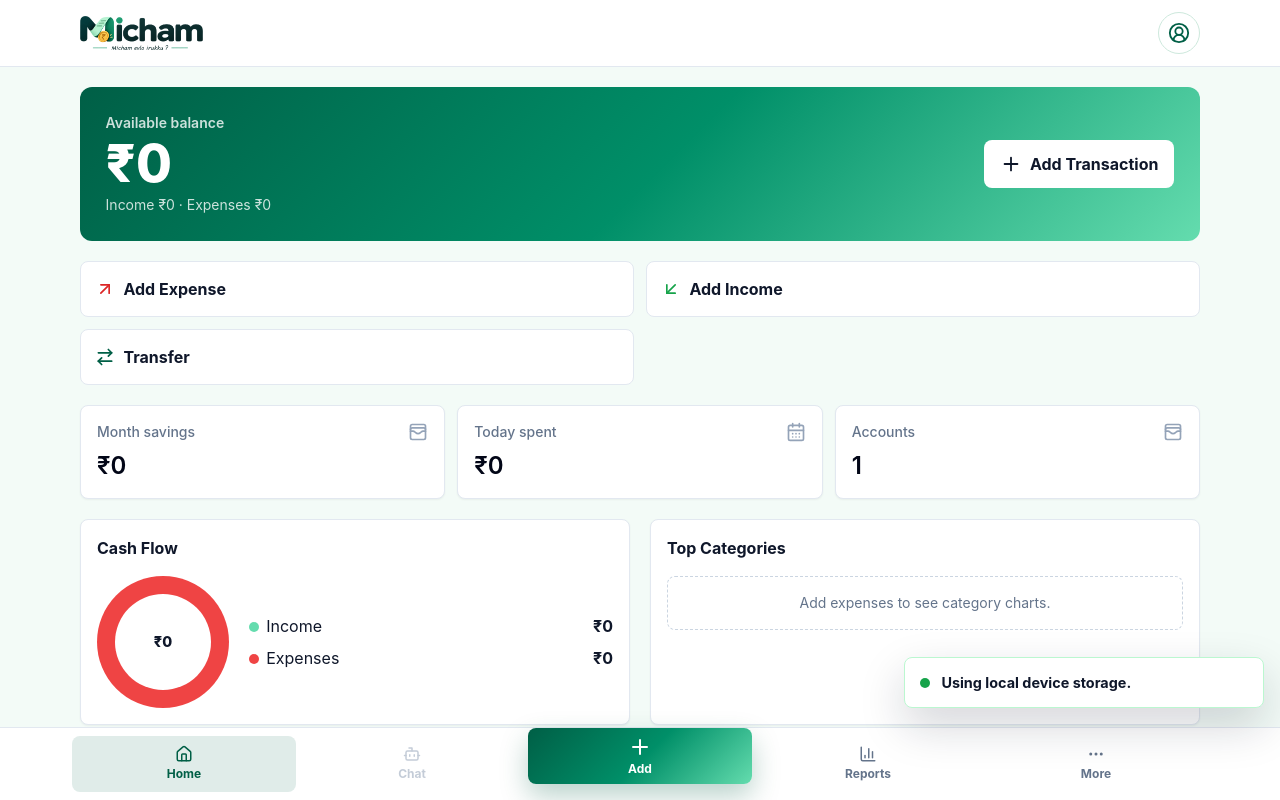
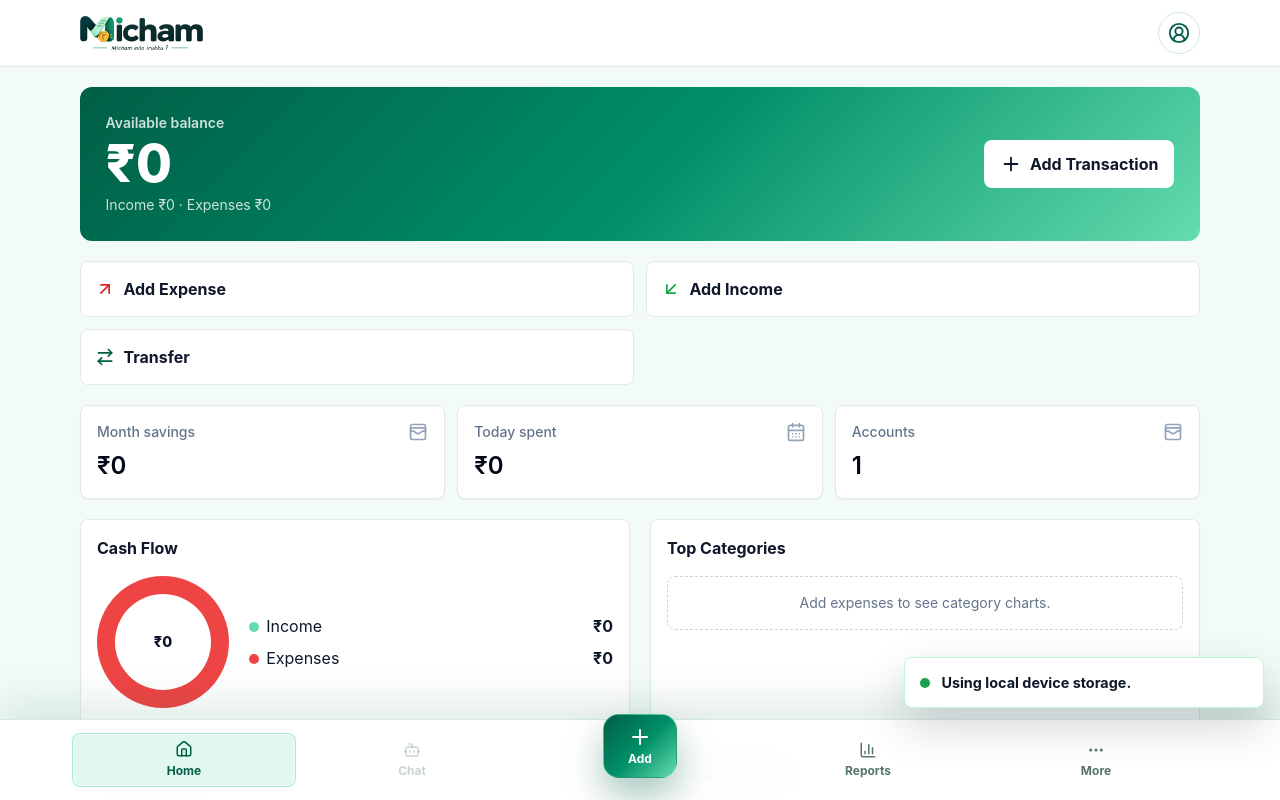
Before and after one commit to SK-JD/Micham, a React (Vite) app: page / in a window 1280 px wide. Both pictures are taken after a click on the button "Use Locally". Shown: the top 800 px of the page. Built offline with nearby package versions, Linux system fonts and the light colour scheme.

Commit message:
Polish bottom navigation and dark wordmark

```diff
--- a/src/main.tsx
+++ b/src/main.tsx
@@ -51,6 +51,7 @@ import "./styles/index.css";
 
 const defaultAppLogoUrl = new URL("../Logos/Micham_app_logo.svg", import.meta.url).href;
 const defaultWordmarkUrl = new URL("../Logos/Micham_bottom_wordmark_tagline.svg", import.meta.url).href;
+const defaultDarkWordmarkUrl = new URL("../Logos/Micham_bottom_wordmark_tagline_dark.svg", import.meta.url).href;
 
 type View = "dashboard" | "daily" | "add" | "monthly" | "calendar" | "people" | "manage" | "settings" | "admin" | "ai";
 type SessionRole = "guest" | "user" | "admin";
@@ -447,9 +448,9 @@ function App() {
           {view === "ai" && <AiChatView snapshot={snapshot} currency={currency} notify={notify} />}
         </main>
 
-        <nav className="sticky bottom-0 z-20 border-t border-slate-200 bg-white">
+        <nav className="bottom-nav sticky bottom-0 z-20">
           {moreOpen ? (
-            <div className="mx-auto grid max-w-6xl grid-cols-2 gap-2 border-b border-slate-100 px-4 py-3 sm:grid-cols-4">
+            <div className="bottom-nav-menu mx-auto grid max-w-6xl grid-cols-2 gap-2 px-4 py-3 sm:grid-cols-5">
               <MoreButton icon={<CalendarDays size={18} />} label="Daily" onClick={() => { setView("daily"); setMoreOpen(false); }} />
               <MoreButton icon={<CalendarDays size={18} />} label="Calendar" onClick={() => { setView("calendar"); setMoreOpen(false); }} />
               <MoreButton icon={<Users size={18} />} label="Friends" onClick={() => { setView("people"); setMoreOpen(false); }} />
@@ -457,7 +458,7 @@ function App() {
               <MoreButton icon={<Settings size={18} />} label="Settings" onClick={() => { setView("settings"); setMoreOpen(false); }} />
             </div>
           ) : null}
-          <div className="mx-auto grid max-w-6xl grid-cols-5 gap-1 px-2 py-2 text-xs">
+          <div className="bottom-nav-main mx-auto grid max-w-6xl grid-cols-5 gap-1 px-2 py-2 text-xs">
             <NavButton icon={<Home size={18} />} label="Home" active={view === "dashboard"} onClick={() => { setView("dashboard"); setMoreOpen(false); }} />
             <NavButton icon={<Bot size={18} />} label="Chat" active={view === "ai"} disabled={!snapshot.config.aiEnabled} onClick={() => { if (snapshot.config.aiEnabled) { setView("ai"); setMoreOpen(false); } }} />
             <button className={`add-nav-button ${view === "add" ? "add-nav-button-active" : ""}`} onClick={() => { setView("add"); setMoreOpen(false); }}>
@@ -465,7 +466,7 @@ function App() {
               <span>Add</span>
             </button>
             <NavButton icon={<BarChart3 size={18} />} label="Reports" active={view === "monthly"} onClick={() => { setView("monthly"); setMoreOpen(false); }} />
-            <NavButton icon={<MoreHorizontal size={18} />} label="More" active={moreOpen || ["calendar", "people", "manage", "settings", "ai"].includes(view)} onClick={() => setMoreOpen((value) => !value)} />
+            <NavButton icon={<MoreHorizontal size={18} />} label="More" active={moreOpen || ["daily", "calendar", "people", "manage", "settings"].includes(view)} onClick={() => setMoreOpen((value) => !value)} />
           </div>
         </nav>
       </div>
@@ -487,9 +488,11 @@ function Logo({ config }: { config: AppConfig }) {
 }
 
 function Wordmark({ config }: { config: AppConfig }) {
+  const wordmarkUrl = config.themeMode === "dark" ? defaultDarkWordmarkUrl : defaultWordmarkUrl;
+
   return (
     <div className="wordmark-wrap">
-      <img src={defaultWordmarkUrl} alt={`${config.appName} wordmark`} />
+      <img src={wordmarkUrl} alt={`${config.appName} wordmark`} />
       <span>{config.appName}</span>
       <small>{config.tagline}</small>
     </div>
--- a/src/styles/index.css
+++ b/src/styles/index.css
@@ -51,6 +51,13 @@ header {
 
 nav {
   padding-bottom: env(safe-area-inset-bottom);
+}
+
+.bottom-nav {
+  background: color-mix(in srgb, var(--panel) 92%, transparent);
+  border-top: 1px solid color-mix(in srgb, var(--border) 86%, transparent);
+  box-shadow: 0 -18px 42px rgb(0 95 70 / 0.12);
+  backdrop-filter: blur(18px);
 }
 
 button,
@@ -107,7 +114,7 @@ button:disabled {
 }
 
 :root[data-theme="dark"] .wordmark-wrap img {
-  filter: brightness(0) saturate(100%) invert(83%) sepia(24%) saturate(691%) hue-rotate(100deg) brightness(96%) contrast(93%) drop-shadow(0 0 10px rgb(100 220 174 / 0.2));
+  filter: drop-shadow(0 0 10px rgb(100 220 174 / 0.2));
   opacity: 0.98;
 }
 
@@ -213,21 +220,38 @@ button:disabled {
 }
 
 .nav-button {
-  color: #64748b;
+  background: transparent;
+  border: 1px solid transparent;
+  color: var(--muted);
   flex-direction: column;
-  gap: 0.2rem;
-  min-height: 52px;
-  padding: 0.35rem;
+  gap: 0.26rem;
+  min-height: 54px;
+  padding: 0.35rem 0.2rem;
+  width: 100%;
+}
+
+.nav-button svg,
+.add-nav-button svg,
+.more-button svg {
+  transition:
+    color 150ms ease,
+    transform 150ms ease;
 }
 
 .nav-button:disabled {
   background: transparent;
-  color: #94a3b8;
+  color: color-mix(in srgb, var(--muted) 58%, transparent);
 }
 
 .nav-button-active {
-  background: color-mix(in srgb, var(--brand) 12%, white);
+  background: color-mix(in srgb, var(--accent) 20%, white);
+  border-color: color-mix(in srgb, var(--accent) 45%, transparent);
   color: var(--brand);
+  box-shadow: inset 0 0 0 1px color-mix(in srgb, white 58%, transparent);
+}
+
+.nav-button-active svg {
+  transform: translateY(-1px);
 }
 
 :root[data-theme="dark"] .nav-button {
@@ -236,30 +260,52 @@ button:disabled {
 
 :root[data-theme="dark"] .nav-button-active {
   background: color-mix(in srgb, var(--accent) 18%, transparent);
+  border-color: color-mix(in srgb, var(--accent) 38%, transparent);
   color: var(--accent);
+  box-shadow: inset 0 0 0 1px rgb(100 220 174 / 0.08);
 }
 
 .add-nav-button {
   background: var(--brand-gradient);
+  border: 1px solid color-mix(in srgb, var(--accent) 35%, transparent);
+  border-radius: 16px;
   color: white;
   flex-direction: column;
-  gap: 0.15rem;
-  min-height: 56px;
-  transform: translateY(-8px);
-  box-shadow: 0 12px 28px color-mix(in srgb, var(--brand) 28%, transparent);
+  gap: 0.1rem;
+  justify-self: center;
+  min-height: 64px;
+  padding: 0.45rem 0.5rem;
+  transform: translateY(-14px);
+  width: min(74px, 100%);
+  box-shadow: 0 18px 36px color-mix(in srgb, var(--brand) 34%, transparent);
 }
 
 .add-nav-button-active {
-  background: linear-gradient(135deg, color-mix(in srgb, var(--brand) 84%, black), color-mix(in srgb, var(--accent) 84%, black));
+  background: linear-gradient(135deg, color-mix(in srgb, var(--brand) 88%, black), color-mix(in srgb, var(--accent) 82%, black));
+  box-shadow: 0 18px 38px color-mix(in srgb, var(--accent) 32%, transparent);
 }
 
 .more-button {
-  background: #f8fafc;
-  border: 1px solid #e2e8f0;
-  color: #0f172a;
+  background: color-mix(in srgb, var(--panel) 92%, transparent);
+  border: 1px solid var(--border);
+  color: var(--text);
   gap: 0.5rem;
   min-height: 44px;
   padding: 0.65rem 0.85rem;
+}
+
+.more-button:hover {
+  border-color: color-mix(in srgb, var(--accent) 60%, var(--border));
+  color: var(--brand);
+}
+
+.bottom-nav-menu {
+  background: color-mix(in srgb, var(--panel-muted) 70%, transparent);
+  border-bottom: 1px solid color-mix(in srgb, var(--border) 70%, transparent);
+}
+
+.bottom-nav-main {
+  align-items: center;
 }
 
 .home-hero {
@@ -1366,6 +1412,17 @@ button:disabled {
   box-shadow: 0 0 0 3px color-mix(in srgb, var(--accent) 16%, transparent);
 }
 
+:root[data-theme="dark"] .bottom-nav {
+  background: color-mix(in srgb, var(--panel) 88%, transparent);
+  border-color: color-mix(in srgb, var(--accent) 24%, var(--border));
+  box-shadow: 0 -18px 46px rgb(0 0 0 / 0.24);
+}
+
+:root[data-theme="dark"] .bottom-nav-menu {
+  background: color-mix(in srgb, var(--panel-muted) 78%, transparent);
+  border-color: color-mix(in srgb, var(--accent) 18%, var(--border));
+}
+
 @media (max-width: 640px) {
   .home-hero {
     align-items: stretch;
```
Also changed, not shown: Logos/Micham_bottom_wordmark_tagline_dark.svg (added).
